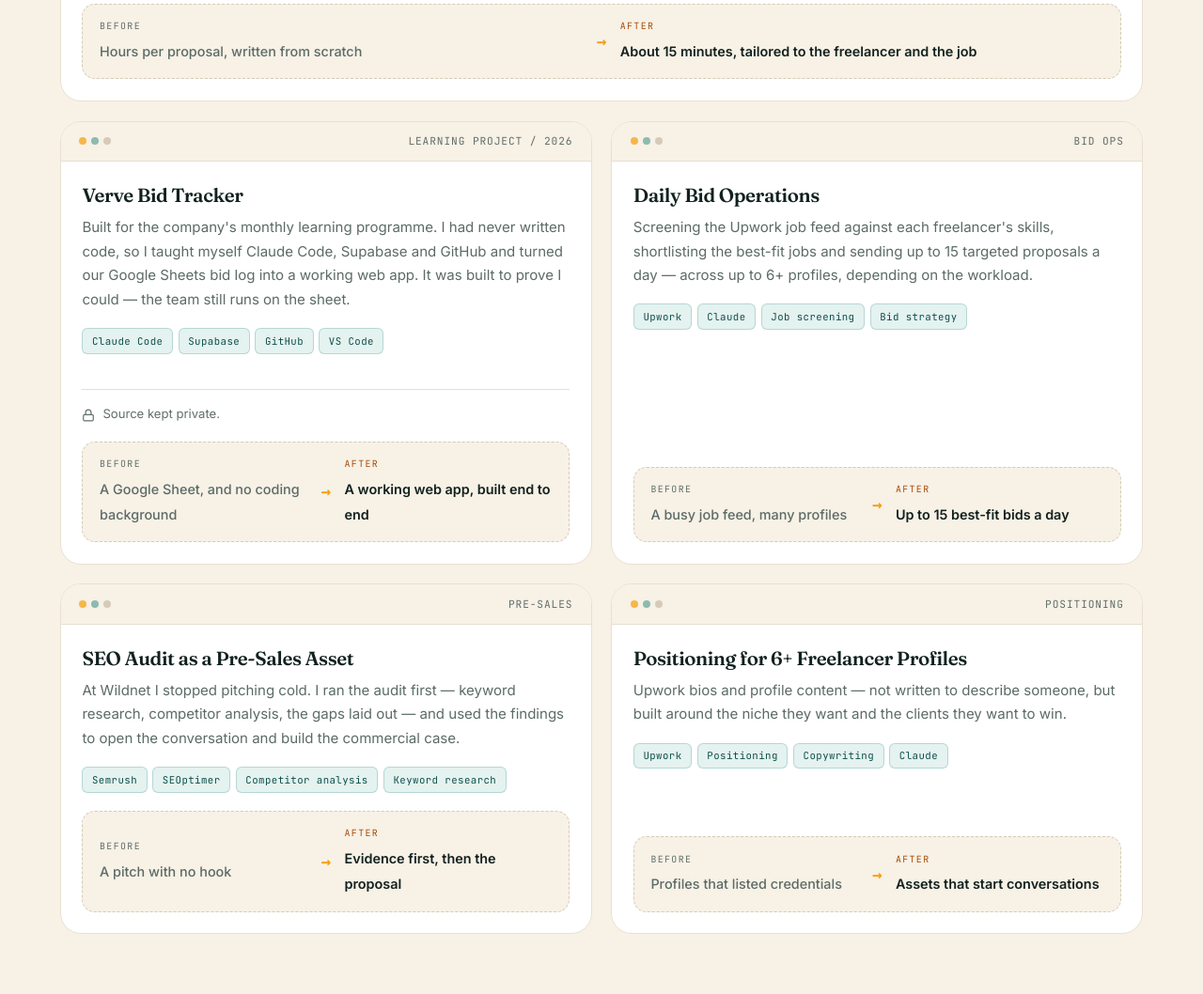
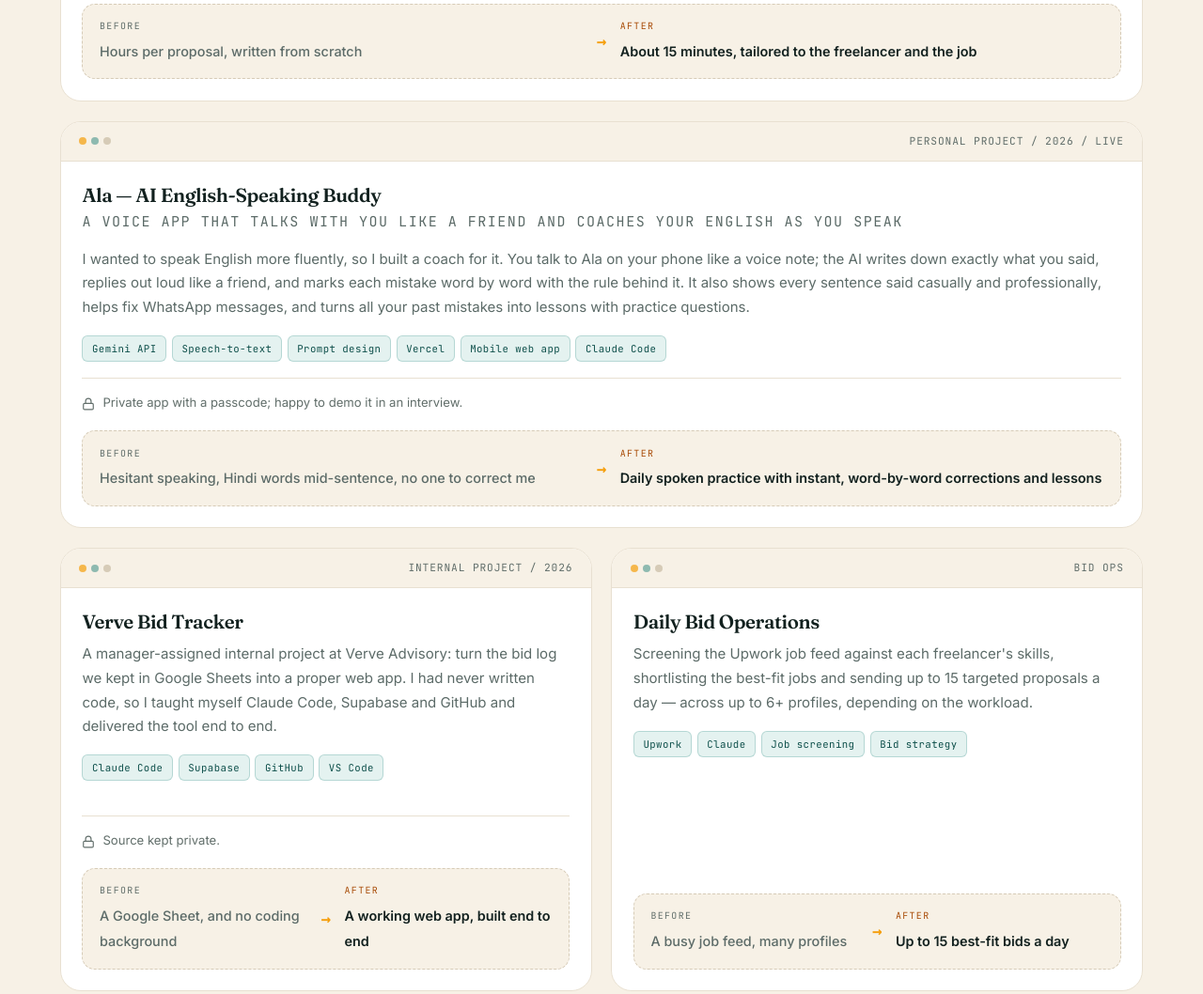
Before and after one commit to vidzz23/Vidhi-portfolio, a plain HTML site: page portfolio.html in a window 1280 px wide. Shown: the part 2740-3798 px from the top of the page at 94% size. Drawn offline with Linux system fonts and the light colour scheme.

Commit message:
Add Ala as a project and present the bid tracker as an internal project
Ala, her AI English-speaking buddy, gets a full-width project card. The Verve
Bid Tracker is now described as a manager-assigned internal project rather
than a learning exercise, in the card, About text and "How I work". Adds
Gemini API to the toolkit. The job-search portal is deliberately left off
this public site.

Co-Authored-By: Claude Opus 5.5 (1M context) <noreply@anthropic.com>

```diff
--- a/portfolio.html
+++ b/portfolio.html
@@ -215,9 +215,10 @@
           <p>
             So I started fixing the layer underneath. At Verve Advisory I built a Claude-based
             proposal system — a dedicated knowledge base for each freelancer — and proposals went
-            from hours to about fifteen minutes. When the company set a monthly learning
-            challenge, I had never written a line of code. I taught myself Claude Code, Supabase
-            and GitHub, and turned our Google Sheets bid log into a working web app anyway.
+            from hours to about fifteen minutes. When my manager assigned an internal project to
+            turn our Google Sheets bid log into a web app, I had never written a line of code. I
+            taught myself Claude Code, Supabase and GitHub, and delivered it anyway. Since then I
+            have built Ala, an AI app that coaches my own spoken English.
           </p>
 
           <p class="pull-quote">
@@ -321,17 +322,53 @@
           </div>
         </article>
 
+        <article class="system wide reveal">
+          <div class="sys-bar">
+            <div class="sys-dots"><i></i><i></i><i></i></div>
+            <span class="sys-name">personal project / 2026 / live</span>
+          </div>
+          <div class="sys-body">
+            <h3>Ala — AI English-Speaking Buddy</h3>
+            <p class="sys-sub">A voice app that talks with you like a friend and coaches your English as you speak</p>
+            <p>
+              I wanted to speak English more fluently, so I built a coach for it. You talk to Ala on
+              your phone like a voice note; the AI writes down exactly what you said, replies out loud
+              like a friend, and marks each mistake word by word with the rule behind it. It also
+              shows every sentence said casually and professionally, helps fix WhatsApp messages, and
+              turns all your past mistakes into lessons with practice questions.
+            </p>
+            <div class="sys-stack">
+              <span>Gemini API</span><span>Speech-to-text</span><span>Prompt design</span><span>Vercel</span><span>Mobile web app</span><span>Claude Code</span>
+            </div>
+            <p class="sys-note">
+              <svg viewBox="0 0 24 24" fill="none" stroke="currentColor" stroke-width="2" stroke-linecap="round" stroke-linejoin="round" aria-hidden="true"><rect x="3" y="11" width="18" height="11" rx="2"/><path d="M7 11V7a5 5 0 0 1 10 0v4"/></svg>
+              Private app with a passcode; happy to demo it in an interview.
+            </p>
+          </div>
+          <div class="readout">
+            <div class="before">
+              <span class="ro-lab">Before</span>
+              <span class="ro-val">Hesitant speaking, Hindi words mid-sentence, no one to correct me</span>
+            </div>
+            <span class="arrow" aria-hidden="true">→</span>
+            <div class="after">
+              <span class="ro-lab">After</span>
+              <span class="ro-val">Daily spoken practice with instant, word-by-word corrections and lessons</span>
+            </div>
+          </div>
+        </article>
+
         <article class="system reveal">
           <div class="sys-bar">
             <div class="sys-dots"><i></i><i></i><i></i></div>
-            <span class="sys-name">learning project / 2026</span>
+            <span class="sys-name">internal project / 2026</span>
           </div>
           <div class="sys-body">
             <h3>Verve Bid Tracker</h3>
             <p>
-              Built for the company's monthly learning programme. I had never written code, so I
-              taught myself Claude Code, Supabase and GitHub and turned our Google Sheets bid log
-              into a working web app. It was built to prove I could — the team still runs on the sheet.
+              A manager-assigned internal project at Verve Advisory: turn the bid log we kept in
+              Google Sheets into a proper web app. I had never written code, so I taught myself
+              Claude Code, Supabase and GitHub and delivered the tool end to end.
             </p>
             <div class="sys-stack">
               <span>Claude Code</span><span>Supabase</span><span>GitHub</span><span>VS Code</span>
@@ -536,6 +573,7 @@
             <span class="tag">Claude Projects</span>
             <span class="tag">Prompt Design</span>
             <span class="tag">ChatGPT</span>
+            <span class="tag">Gemini API</span>
             <span class="tag">Gamma.ai</span>
             <span class="tag hot">Supabase</span>
             <span class="tag">GitHub</span>
@@ -786,7 +824,7 @@
           <div class="principle">
             <div class="p-num">04</div>
             <h3>Learn it, then build it</h3>
-            <p>I had no development background. The company set a learning challenge, so I learned Claude Code, Supabase and GitHub and built the thing.</p>
+            <p>I had no development background. My manager assigned an internal project anyway, so I learned Claude Code, Supabase and GitHub and built the thing.</p>
           </div>
         </div>
       </div>
```
